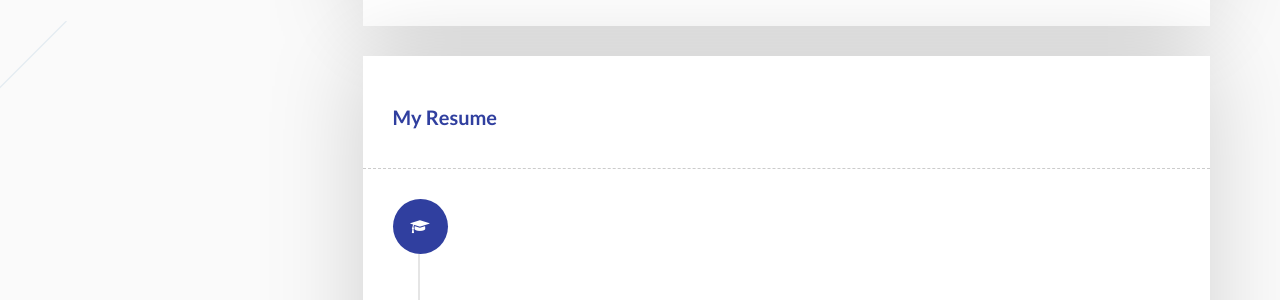
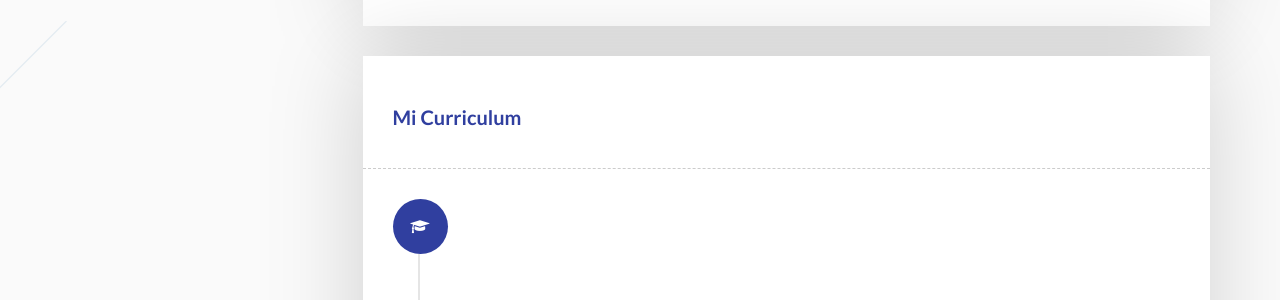
Before and after one commit to sdpomaricoh/sdpomaricoh.github.io, a Jekyll site: the page built from index.html, in a window 1280 px wide and 900 px high, scrolled down 2759 px. Shown: the part 155-455 px from the top of the window. Built offline with Jekyll 4.4.1, drawn with Linux system fonts in a browser that asks for light colours; nearby versions of some CDN libraries.

Commit message:
fix typo

```diff
--- a/_includes/resume.html
+++ b/_includes/resume.html
@@ -1,7 +1,7 @@
 <div id="resume" class="content col-md-12">
     <div class="row">
         <div class="page-title">
-            <h2>My Resume </h2>
+            <h2>Mi Curriculum</h2>
         </div>
         <div class="col-md-12 page">
             <div class="resume-education col-md-12">
```
